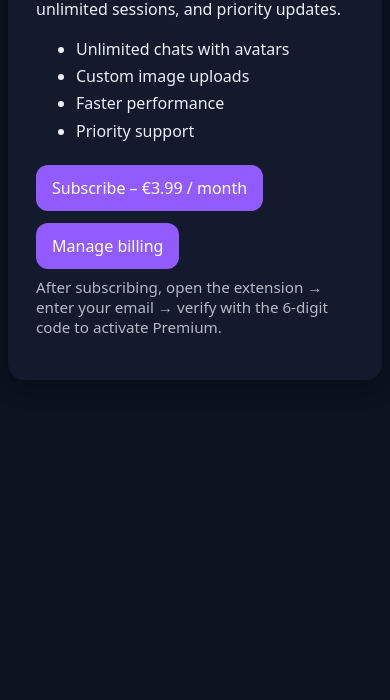
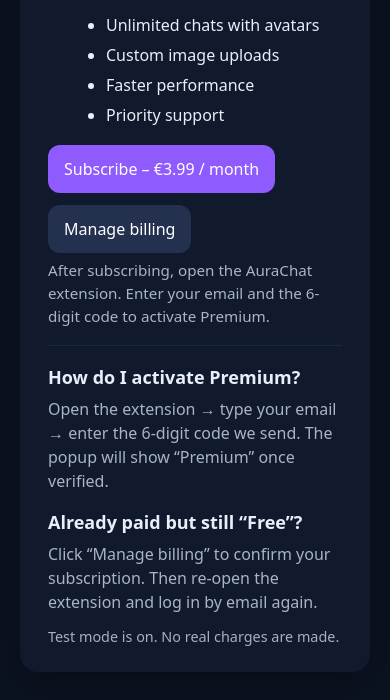
Before and after one commit to aurachatapp/aurachat-premium, a browser extension: page docs/upgrade.html in a window 390 px wide. Shown: the part 175-875 px from the top of the page. Before the commit the page ends 844 px from the top, so only its background shows below. Drawn offline with Linux system fonts and the light colour scheme.

Commit message:
Redesign upgrade.html: responsive Payment Link + portal, no scripts

```diff
--- a/docs/upgrade.html
+++ b/docs/upgrade.html
@@ -1,35 +1,70 @@
 <!doctype html>
-<html>
+<html lang="en">
 <head>
   <meta charset="utf-8" />
   <title>AuraChat Premium</title>
   <meta name="viewport" content="width=device-width, initial-scale=1" />
   <style>
-    body{background:#0b1220;color:#e9eef9;font-family:system-ui,Segoe UI,Roboto,Arial}
-    .card{max-width:720px;margin:64px auto;padding:28px;border-radius:16px;background:#121a2b;box-shadow:0 6px 24px rgba(0,0,0,.25)}
-    h1{margin:0 0 12px}
-    ul{line-height:1.7}
-    .row{margin-top:20px;display:flex;gap:12px;flex-wrap:wrap}
-    a.btn{padding:12px 16px;border-radius:12px;background:#915bff;text-decoration:none;color:#fff;display:inline-block}
-    .note{opacity:.75;font-size:.95rem;margin-top:8px}
+    :root{
+      --bg:#0b1220;--card:#111a2d;--text:#e9eef9;--muted:#a9b3c9;--accent:#8f5bff;--accent2:#2bd4bd;
+    }
+    *{box-sizing:border-box}
+    body{margin:0;background:var(--bg);color:var(--text);font:16px/1.5 system-ui,Segoe UI,Roboto,Arial}
+    .wrap{max-width:880px;margin:64px auto;padding:0 20px}
+    .card{background:var(--card);border-radius:18px;padding:28px 28px 24px;box-shadow:0 10px 35px rgba(0,0,0,.25)}
+    h1{margin:0 0 8px;font-size:28px}
+    p{margin:0 0 6px;color:var(--muted)}
+    ul{margin:16px 0 4px 18px}
+    li{margin:6px 0}
+    .cta{display:flex;gap:12px;flex-wrap:wrap;margin:18px 0 6px}
+    .btn{display:inline-block;padding:12px 16px;border-radius:12px;text-decoration:none;color:#fff}
+    .btn.primary{background:var(--accent)}
+    .btn.secondary{background:#23314f}
+    .note{color:var(--muted);font-size:.95rem}
+    .hr{height:1px;background:#1b2845;margin:18px 0}
+    .faq h3{margin:16px 0 6px;font-size:18px}
+    .footer{opacity:.7;font-size:.9rem;margin-top:12px}
+    @media (max-width:560px){
+      .wrap{margin:28px auto}
+      h1{font-size:24px}
+    }
   </style>
 </head>
 <body>
+  <div class="wrap">
     <div class="card">
       <h1>AuraChat Premium</h1>
       <p>Unlock floating avatars, custom images, unlimited sessions, and priority updates.</p>
+
       <ul>
         <li>Unlimited chats with avatars</li>
         <li>Custom image uploads</li>
         <li>Faster performance</li>
         <li>Priority support</li>
       </ul>
-    <div class="row">
-      <!-- Replace this Payment Link URL with your own test link from Stripe -->
-      <a class="btn" href="https://buy.stripe.com/test_XXXXXX" target="_blank">Subscribe – €3.99 / month</a>
-      <a class="btn" href="https://billing.stripe.com/p/login/test_eVq3co9BA8cwbmfaKF9oc00" target="_blank">Manage billing</a>
+
+      <div class="cta">
+        <!-- Replace the Payment Link URL below with your Stripe test Payment Link -->
+        <a class="btn primary" href="https://buy.stripe.com/test_XXXXXX" target="_blank" rel="noopener">Subscribe – €3.99 / month</a>
+
+        <!-- Your existing Customer Portal link goes here -->
+        <a class="btn secondary" href="https://billing.stripe.com/p/login/test_eVq3co9BA8cwbmfaKF9oc00" target="_blank" rel="noopener">Manage billing</a>
       </div>
-    <p class="note">After subscribing, open the extension → enter your email → verify with the 6-digit code to activate Premium.</p>
+
+      <p class="note">After subscribing, open the AuraChat extension. Enter your email and the 6-digit code to activate Premium.</p>
+
+      <div class="hr"></div>
+
+      <div class="faq">
+        <h3>How do I activate Premium?</h3>
+        <p>Open the extension → type your email → enter the 6-digit code we send. The popup will show “Premium” once verified.</p>
+
+        <h3>Already paid but still “Free”?</h3>
+        <p>Click “Manage billing” to confirm your subscription. Then re-open the extension and log in by email again.</p>
+      </div>
+
+      <div class="footer">Test mode is on. No real charges are made.</div>
+    </div>
   </div>
 </body>
 </html>
```
Lines whose indentation alone changed are shown as unchanged.
